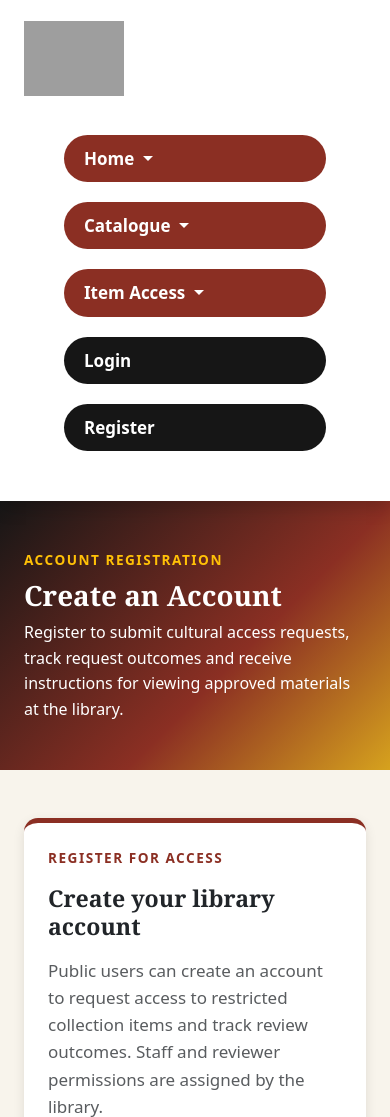
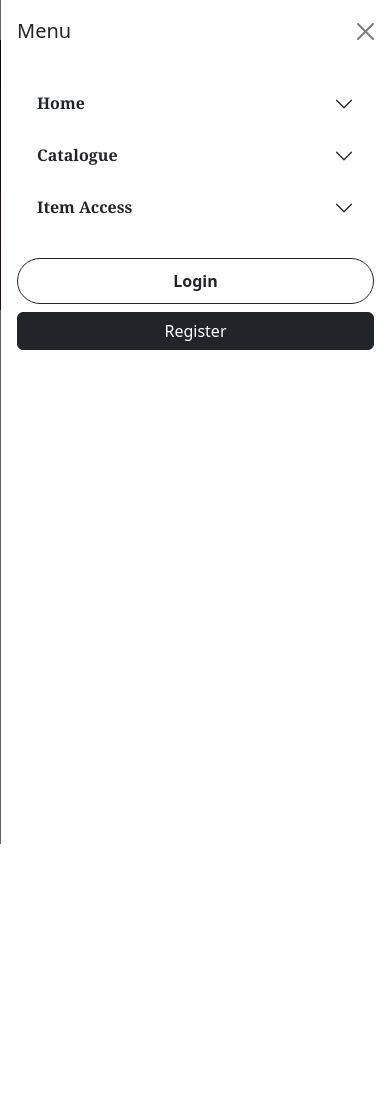
Before and after one commit to carriegale2710/indigenous-library, a Flask app: page /auth/register in a window 390 px wide, after a click that opens the changed part. Shown: the top 1117 px of the page. After the commit the page ends 844 px from the top, so only its background shows below. Run offline with Flask 3, Linux system fonts and the light colour scheme; some libraries are stand-ins or nearby versions; grey boxes are pictures that could not be loaded.

Commit message:
create nav sidebar toggle for mobile screens

```diff
--- a/project/static/styles.css
+++ b/project/static/styles.css
@@ -1006,3 +1006,37 @@ h3,
 .request-form-actions {
     gap: 0.75rem;
 }
+
+.navbar-toggler i {
+  font-size: 1.5rem;
+}
+
+@media (max-width: 991.98px) {
+  .navbar .navbar-brand {
+    display: none !important;
+  }
+
+  .offcanvas {
+    width: 300px;
+  }
+
+  .offcanvas .dropdown-item {
+    padding-left: 0.5rem;
+  }
+
+  .accordion-button {
+    font-weight: 600;
+    background: transparent;
+    box-shadow: none;
+  }
+
+  .accordion-button:not(.collapsed) {
+    color: inherit;
+    background: transparent;
+  }
+
+  .accordion-body {
+    padding-top: 0.25rem;
+    padding-bottom: 0.5rem;
+  }
+}
--- a/project/templates/base_template.html
+++ b/project/templates/base_template.html
@@ -21,10 +21,105 @@
   </head>
 
   <body>
+      {% set nav_items = [
+    {
+      "label": "Home",
+      "href": url_for('views.home'),
+      "children": [
+        {"label": "Home Page", "href": url_for('views.home')},
+        {"label": "Acknowledgement of Country", "href": url_for('views.home') ~ '#acknowledgement'},
+        {"label": "Access Service Introduction", "href": url_for('views.home') ~ '#web-app-intro'},
+        {"label": "Featured Items", "href": url_for('views.home') ~ '#featured-items'},
+        {"label": "Search Catalogue", "href": url_for('views.home') ~ '#catalogue-search'}
+      ]
+    },
+    {
+      "label": "Catalogue",
+      "href": "#",
+      "children": [
+        {"label": "Browse All", "href": url_for('views.catalogue')},
+        {"label": "Books", "href": url_for('views.catalogue', item_type='book')},
+        {"label": "Recordings", "href": url_for('views.catalogue', item_type='recording')},
+        {"label": "Images", "href": url_for('views.catalogue', item_type='image')},
+        {"label": "Manuscripts", "href": url_for('views.catalogue', item_type='manuscript')},
+        {"label": "Resources", "href": url_for('views.catalogue', item_type='resource')}
+      ]
+    },
+    {
+      "label": "Item Access",
+      "href": "#",
+      "children": [
+        {"label": "Cultural Access Protocols", "href": url_for('views.access_privacy') ~ '#cultural-access-protocols'},
+        {"label": "Privacy Notice", "href": url_for('views.access_privacy') ~ '#privacy-notice'},
+        {"label": "Responsible Data Use", "href": url_for('views.access_privacy') ~ '#responsible-data-use'},
+        {"label": "Contact Library Staff", "href": url_for('views.access_privacy') ~ '#contact-library-staff'}
+      ]
+    }
+  ] %}
+
+  {% macro render_desktop_nav(items) %}
+    {% for item in items %}
+      <li class="nav-item dropdown px-3 px-lg-0 py-1 py-lg-4">
+        <a
+          class="nav-link dropdown-toggle nav-button"
+          href="{{ item.href }}"
+          role="button"
+          data-bs-toggle="dropdown"
+          aria-expanded="false"
+        >
+          {{ item.label }}
+        </a>
+        <ul class="dropdown-menu">
+          {% for child in item.children %}
+            <li>
+              <a class="dropdown-item" href="{{ child.href }}">{{ child.label }}</a>
+            </li>
+          {% endfor %}
+        </ul>
+      </li>
+    {% endfor %}
+  {% endmacro %}
+
+  {% macro render_mobile_nav(items) %}
+    {% for item in items %}
+      <div class="accordion-item border-0">
+        <h2 class="accordion-header" id="heading-{{ loop.index }}">
+          <button
+            class="accordion-button collapsed"
+            type="button"
+            data-bs-toggle="collapse"
+            data-bs-target="#collapse-{{ loop.index }}"
+            aria-expanded="false"
+            aria-controls="collapse-{{ loop.index }}"
+          >
+            {{ item.label }}
+          </button>
+        </h2>
+        <div
+          id="collapse-{{ loop.index }}"
+          class="accordion-collapse collapse"
+          aria-labelledby="heading-{{ loop.index }}"
+          data-bs-parent="#mobileMenuAccordion"
+        >
+          <div class="accordion-body px-0">
+            <ul class="list-unstyled mb-0">
+              {% for child in item.children %}
+                <li>
+                  <a class="dropdown-item py-2" href="{{ child.href }}">{{ child.label }}</a>
+                </li>
+              {% endfor %}
+            </ul>
+          </div>
+        </div>
+      </div>
+    {% endfor %}
+  {% endmacro %}
+
   <!-- Navigation Bar -->
-    <nav class="navbar navbar-expand-sm py-3 shadow">
+  <nav class="navbar navbar-expand-lg py-3 shadow">
     <div class="container px-4">
-        <a class="navbar-brand" href="{{ url_for('views.home') }}">
+
+      <a class="navbar-brand d-none d-lg-block" href="{{ url_for('views.home') }}">
         <img
           src="{{ url_for('static', filename='assets/logo.svg') }}"
           alt="Library logo"
@@ -32,209 +127,70 @@
         />
       </a>
 
-        <!-- User Info summary -->
       {% if session.get('userID') %}
-          <span class="px-3 px-lg-0 py-1 py-lg-4" >
+        <span class="px-3 px-lg-0 py-1 py-lg-4 ms-0 ms-lg-2">
           Hi, {{ session.get('username') }}!
         </span>
       {% endif %}
 
       <button
-          class="navbar-toggler border-0"
+        class="navbar-toggler border-0 ms-auto"
         type="button"
-          data-bs-toggle="collapse"
-          data-bs-target="#mainNavbar"
-          aria-controls="mainNavbar"
-          aria-expanded="false"
+        data-bs-toggle="offcanvas"
+        data-bs-target="#mobileNav"
+        aria-controls="mobileNav"
         aria-label="Toggle navigation"
       >
-          <i class="lni lni-layout-9"></i>
+        <i class="lni lni-menu-hamburger-1"></i>
       </button>
 
-        <div class="collapse navbar-collapse" id="mainNavbar">
+      <div class="collapse navbar-collapse d-none d-lg-flex" id="mainNavbar">
         <ul class="navbar-nav ms-lg-auto p-4 p-lg-0">
-            <!-- Home Dropdown -->
-            <li class="nav-item dropdown px-3 px-lg-0 py-1 py-lg-4">
-              <a
-                class="nav-link dropdown-toggle nav-button"
-                href="{{ url_for('views.home') }}"
-                role="button"
-                data-bs-toggle="dropdown"
-                aria-expanded="false"
-              >
-                Home
-              </a>
-              <ul class="dropdown-menu">
-                <li>
-                  <a class="dropdown-item" href="{{ url_for('views.home') }}"
-                    >Home Page</a
-                  >
-                </li>
-                <li>
-                  <a
-                    class="dropdown-item"
-                    href="{{ url_for('views.home') }}#acknowledgement"
-                    >Acknowledgement of Country</a
-                  >
-                </li>
-                <li>
-                  <a
-                    class="dropdown-item"
-                    href="{{ url_for('views.home') }}#web-app-intro"
-                    >Access Service Introduction</a
-                  >
-                </li>
-                <li>
-                  <a
-                    class="dropdown-item"
-                    href="{{ url_for('views.home') }}#featured-items"
-                    >Featured Items</a
-                  >
-                </li>
-                <li>
-                  <a
-                    class="dropdown-item"
-                    href="{{ url_for('views.home') }}#catalogue-search"
-                    >Search Catalogue</a
-                  >
-                </li>
-              </ul>
-            </li>
+          {{ render_desktop_nav(nav_items) }}
 
-            <!-- Catalogue Dropdown -->
-            <li class="nav-item dropdown px-3 px-lg-0 py-1 py-lg-4">
-              <a
-                class="nav-link dropdown-toggle nav-button"
-                href="#"
-                role="button"
-                data-bs-toggle="dropdown"
-                aria-expanded="false"
-              >
-                Catalogue
-              </a>
-              <ul class="dropdown-menu">
-                <li>
-                  <a
-                    class="dropdown-item"
-                    href="{{ url_for('views.catalogue') }}"
-                    >Browse All</a
-                  >
-                </li>
-                <li>
-                  <a
-                    class="dropdown-item"
-                    href="{{ url_for('views.catalogue', item_type='book') }}"
-                    >Books</a
-                  >
-                </li>
-                <li>
-                  <a
-                    class="dropdown-item"
-                    href="{{ url_for('views.catalogue', item_type='recording') }}"
-                    >Recordings</a
-                  >
-                </li>
-                <li>
-                  <a
-                    class="dropdown-item"
-                    href="{{ url_for('views.catalogue', item_type='image') }}"
-                    >Images</a
-                  >
-                </li>
-                <li>
-                  <a
-                    class="dropdown-item"
-                    href="{{ url_for('views.catalogue', item_type='manuscript') }}"
-                    >Manuscripts</a
-                  >
-                </li>
-                <li>
-                  <a
-                    class="dropdown-item"
-                    href="{{ url_for('views.catalogue', item_type='resource') }}"
-                    >Resources</a
-                  >
-                </li>
-              </ul>
-            </li>
-
-            <!-- Cultural Access Dropdown -->
-            <li class="nav-item dropdown px-3 px-lg-0 py-1 py-lg-4">
-              <a
-                class="nav-link dropdown-toggle nav-button"
-                href="#"
-                role="button"
-                data-bs-toggle="dropdown"
-                aria-expanded="false"
-              >
-                Item Access
-              </a>
-              <ul class="dropdown-menu">
-                <li>
-                  <a
-                    class="dropdown-item"
-                    href="{{ url_for('views.access_privacy') }}#cultural-access-protocols"
-                    >Cultural Access Protocols</a
-                  >
-                </li>
-                <li>
-                  <a
-                    class="dropdown-item"
-                    href="{{ url_for('views.access_privacy') }}#privacy-notice"
-                    >Privacy Notice</a
-                  >
-                </li>
-                <li>
-                  <a
-                    class="dropdown-item"
-                    href="{{ url_for('views.access_privacy') }}#responsible-data-use"
-                    >Responsible Data Use</a
-                  >
-                </li>
-                <li>
-                  <a
-                    class="dropdown-item"
-                    href="{{ url_for('views.access_privacy') }}#contact-library-staff"
-                    >Contact Library Staff</a
-                  >
-                </li>
-              </ul>
-            </li>
-
-            <!-- Dynamic Login/Register/Logout Buttons -->
           {% if session.get('userID') %}
-               <!-- Logout Button -->
             <li class="nav-item px-3 px-lg-0 py-1 py-lg-4">
-                  <a
-                    class="nav-link nav-button login-btn"
-                    href="{{ url_for('auth.logout') }}"
-                    >Log Out</a
-                  >
+              <a class="nav-link nav-button login-btn" href="{{ url_for('auth.logout') }}">Log Out</a>
             </li>
           {% else %}
-              <!-- Login Button -->
             <li class="nav-item px-3 px-lg-0 py-1 py-lg-4">
-                <a
-                  class="nav-link nav-button login-btn"
-                  href="{{ url_for('auth.login') }}"
-                  >Login</a
-                >
+              <a class="nav-link nav-button login-btn" href="{{ url_for('auth.login') }}">Login</a>
             </li>
-              <!-- Register Button -->
             <li class="nav-item px-3 px-lg-0 py-1 py-lg-4">
-                <a
-                  class="nav-link nav-button login-btn"
-                  href="{{ url_for('auth.register') }}"
-                  >Register</a
-                >
+              <a class="nav-link nav-button login-btn" href="{{ url_for('auth.register') }}">Register</a>
             </li>
           {% endif %}
         </ul>
+      </div>
 
+      <div
+        class="offcanvas offcanvas-end d-lg-none"
+        tabindex="-1"
+        id="mobileNav"
+        aria-labelledby="mobileNavLabel"
+      >
+        <div class="offcanvas-header">
+          <h5 class="offcanvas-title" id="mobileNavLabel">Menu</h5>
+          <button type="button" class="btn-close" data-bs-dismiss="offcanvas" aria-label="Close"></button>
+        </div>
 
+        <div class="offcanvas-body">
+          <div class="accordion" id="mobileMenuAccordion">
+            {{ render_mobile_nav(nav_items) }}
+          </div>
+
+          <div class="mt-3 d-grid gap-2">
+            {% if session.get('userID') %}
+              <a class="btn btn-outline-dark" href="{{ url_for('auth.logout') }}">Log Out</a>
+            {% else %}
+              <a class="btn btn-outline-dark" href="{{ url_for('auth.login') }}">Login</a>
+              <a class="btn btn-dark" href="{{ url_for('auth.register') }}">Register</a>
+            {% endif %}
+          </div>
         </div>
       </div>
 
+    </div>
   </nav>
 
     <!-- Flash messages -->
```
Lines whose indentation alone changed are shown as unchanged.
